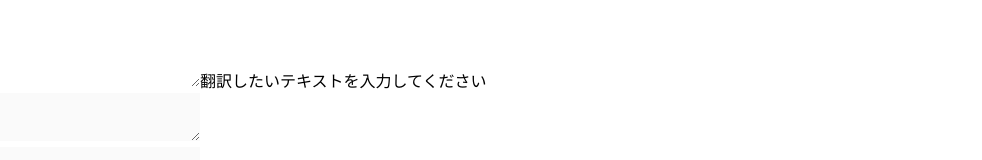
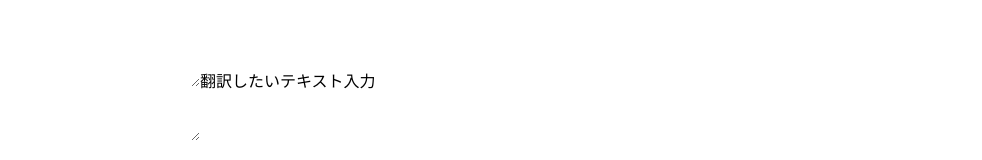
Before and after one commit to trailstem/deegle-translate-view, a Next.js app: page /Home in a window 1280 px wide. Shown: the part 1337-1497 px from the top of the page, without its empty margins (0-982 px from the left). Built offline with nearby package versions, Linux system fonts and the light colour scheme; what @material-tailwind/react would draw is missing.

Commit message:
コメント、インデント修正

```diff
--- a/src/components/atoms/InputTextArea.tsx
+++ b/src/components/atoms/InputTextArea.tsx
@@ -4,9 +4,8 @@ import React from 'react';
 export const InputTextArea = (props: any): JSX.Element => {
     const {ref, translate} = props;
   return (
-      <Textarea defaultValue={ref} onChange={(e) => translate(e.target.value)}
-      variant="standard" color="purple" label="翻訳したいテキストを入力してください" />
-
+      <Textarea className="" defaultValue={ref} onChange={(e) => translate(e.target.value)}
+      variant="standard" color="purple" label="翻訳したいテキスト入力" />
   )
 };
 
--- a/src/components/atoms/OutputTextArea.tsx
+++ b/src/components/atoms/OutputTextArea.tsx
@@ -8,7 +8,7 @@ export const OutputTextArea = memo((props: any) => {
   return (
     <>
     <div className={`border-${color}-500`}>
-        <Textarea value={translatedText} disabled />
+        <Textarea  className="md:h-64" value={translatedText} readOnly/>
     </div>
     </>
   );
--- a/src/components/atoms/ThumbUpIcon.tsx
+++ b/src/components/atoms/ThumbUpIcon.tsx
@@ -3,10 +3,11 @@ import { FontAwesomeIcon } from "@fortawesome/react-fontawesome";
 import { faThumbsUp } from "@fortawesome/free-regular-svg-icons";
 
 export const ThumbsUpIcon = memo(() => {
+
   return (
     <div>
+      <FontAwesomeIcon icon={faThumbsUp} className="" />
+    </div>
 
-        <FontAwesomeIcon icon={faThumbsUp} className=""/>
-    </div>
   )
 })
--- a/src/components/molucules/SwitchLanguageArea.tsx
+++ b/src/components/molucules/SwitchLanguageArea.tsx
@@ -5,12 +5,13 @@ import { ArrowsRightLeftIcon } from '@heroicons/react/24/solid'
 export const SwichLanguageArea = memo(() => {
   return (
     <>
-    <div className="flex">
+    <div className="w-2/12">
+      <div className="flex justify-center my-5">
       <LanguageSwichingTab/>
-      <ArrowsRightLeftIcon className="h-12 w-12 text-blue-500"/>
+        <ArrowsRightLeftIcon className="h-12 w-12 text-blue-500"/>
       <LanguageSwichingTab/>
     </div>
-
+    </div>
 
     </>
   )
```
